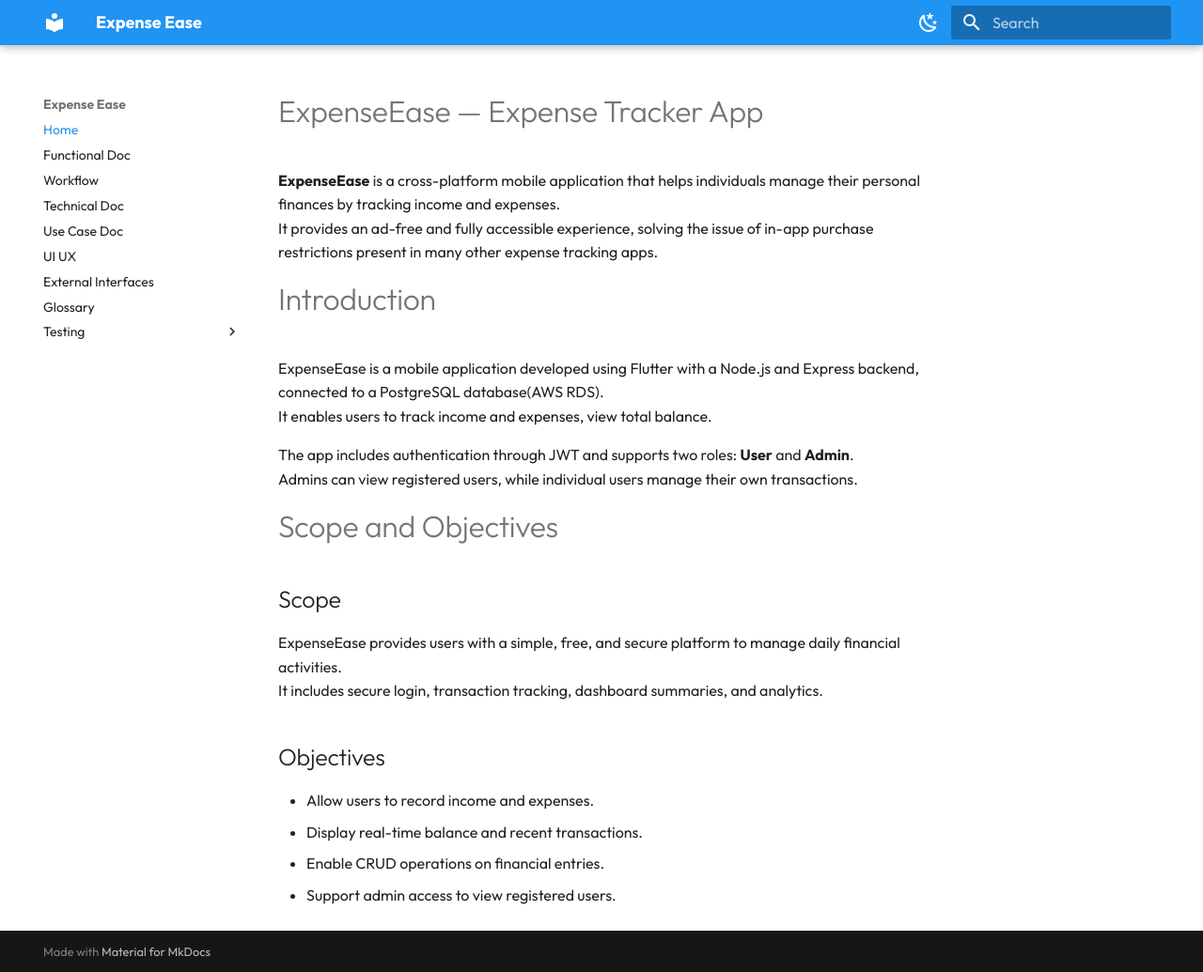
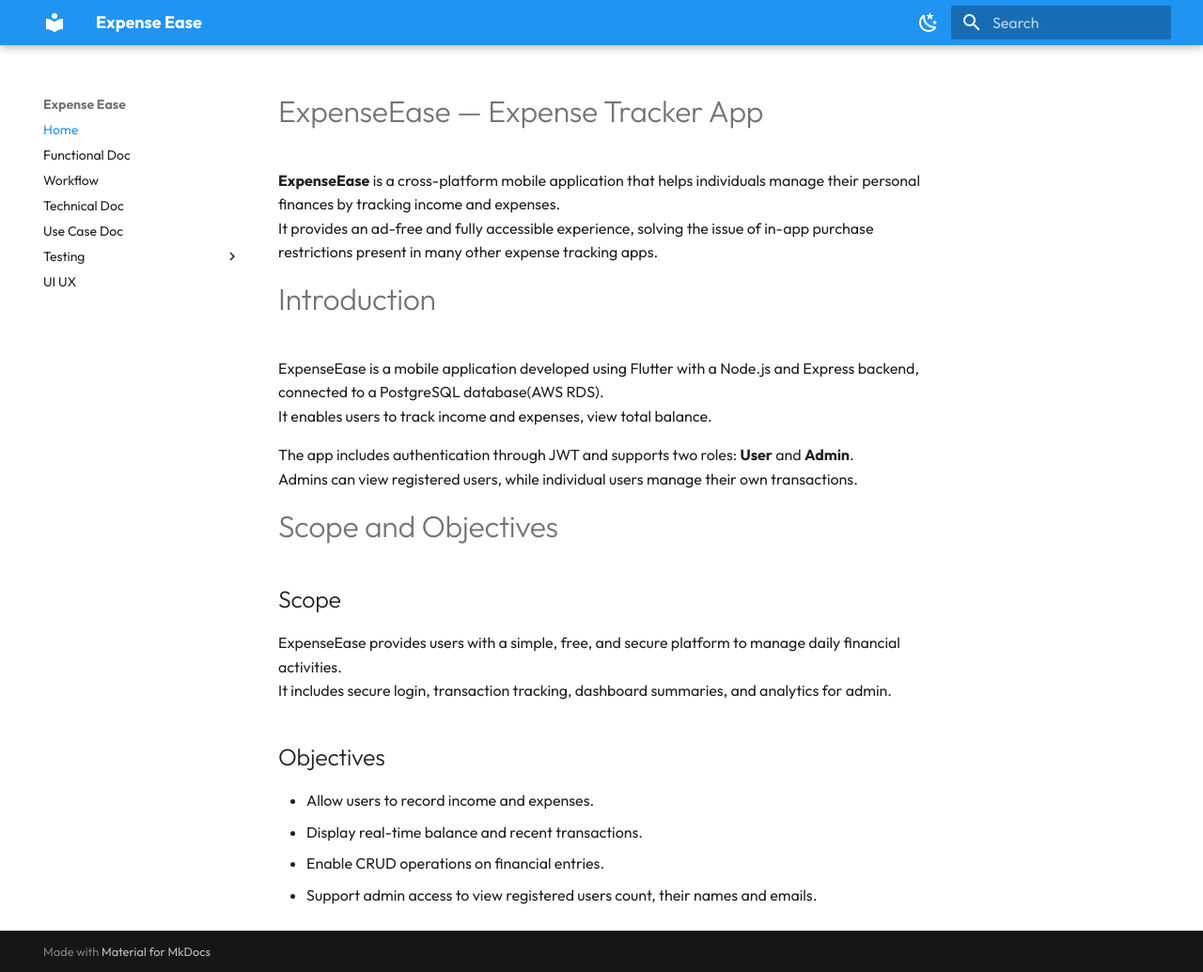
Before and after one commit to kunalgkmit/phase0-project-documentation, an MkDocs documentation site: the page built from docs/index.md, in a window 1280 px wide and 1035 px high. Shown: the whole window at 94% size. Built offline with MkDocs 1.6.1 and Material for MkDocs 9.7.7, drawn with Linux system fonts in a browser that asks for light colours.

```diff
--- a/docs/index.md
+++ b/docs/index.md
@@ -13,10 +13,10 @@ Admins can view registered users, while individual users manage their own transa
 # Scope and Objectives
 ## Scope
 ExpenseEase provides users with a simple, free, and secure platform to manage daily financial activities.
-It includes secure login, transaction tracking, dashboard summaries, and analytics.
+It includes secure login, transaction tracking, dashboard summaries, and analytics for admin.
 
 ## Objectives
 - Allow users to record income and expenses.
 - Display real-time balance and recent transactions.
 - Enable CRUD operations on financial entries.
-- Support admin access to view registered users.
+- Support admin access to view registered users count, their names and emails.
--- a/mkdocs.yml
+++ b/mkdocs.yml
@@ -51,11 +51,9 @@ nav:
   - Workflow: workflow.md
   - Technical Doc: technical.md
   - Use Case Doc: usecase.md
-  - UI UX: ui_ux.md
-  - External Interfaces: external_interfaces.md
-  - Glossary: glossary.md
   - Testing:
     - Testing Module: test-cases.md
+  - UI UX: ui_ux.md
 
 extra_javascript:
   - https://unpkg.com/mermaid@10.9.0/dist/mermaid.min.js
```
Also changed, not shown: docs/external_interfaces.md (deleted, +0 -10 lines), docs/functional.md (+2 -2 lines), docs/glossary.md (deleted, +0 -10 lines), docs/technical.md (+1 -1 lines), docs/test-cases.md (+1 -1 lines), docs/usecase.md (+1 -0 lines), docs/assets/ExpenseEase (1).png (added), docs/assets/ExpenseEase.png (deleted).
